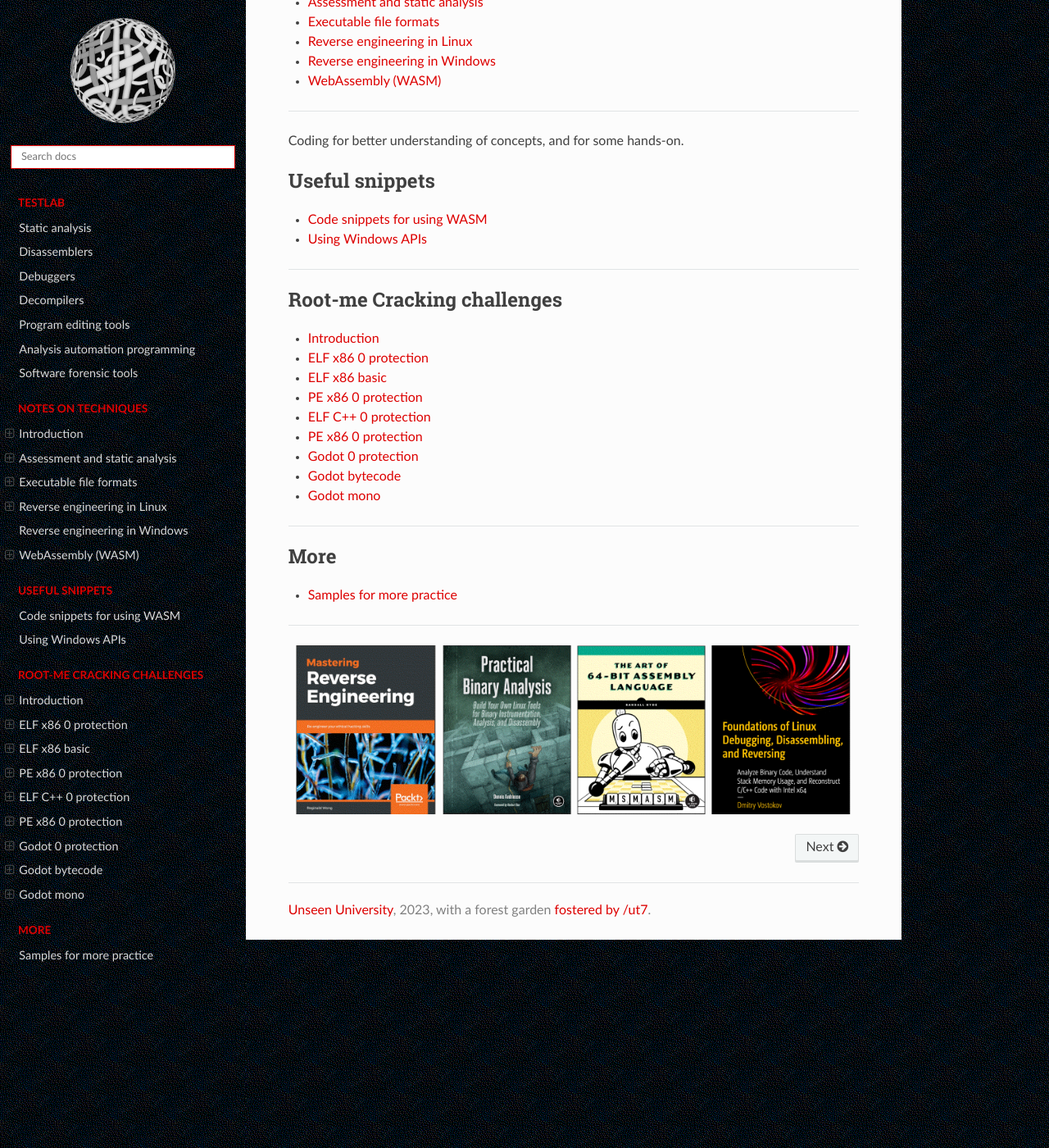
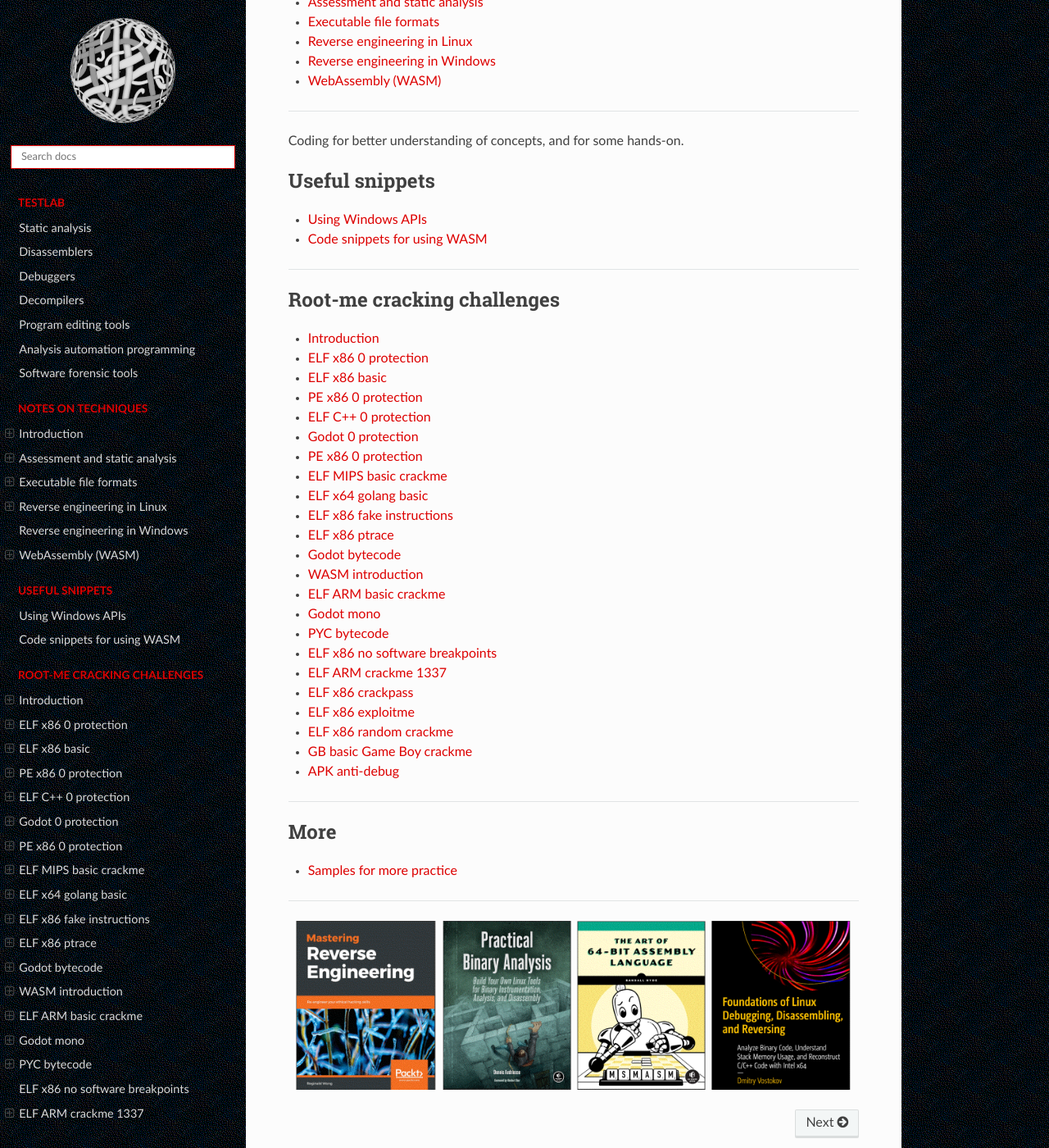
Before and after one commit to tymyrddin/red-reverse, a Sphinx documentation site: the page built from source/index.rst, in a window 1280 px wide and 1400 px high, scrolled down 802 px. Shown: the whole window at 82% size. Built offline with Sphinx 7.4.7 and the Read the Docs theme 2.0.0, drawn with Linux system fonts in a browser that asks for light colours.

Commit message:
Added root-me challenge

````diff
--- a/source/docs/root-me/README.md
+++ b/source/docs/root-me/README.md
@@ -14,7 +14,21 @@
 * [ELF x86 basic](elf-x86-basic.md)
 * [PE x86 0 protection](pe-x86-0.md)
 * [ELF C++ 0 protection](elf-cpp-0.md)
+* [Godot 0 protection](godot-0.md)
 * [PE DotNet 0 protection](pe-dotnet-0.md)
-* [Godot 0 protection](godot-0.md)
+* [ELF MIPS basic crackme](elf-mips-basic.md)
+* [ELF x64 golang basic](elf-x64-go-basic.md)
+* [ELF x86 fake instructions](elf-x86-fake.md)
+* [ELF x86 ptrace](elf-x86-ptrace.md)
 * [Godot bytecode](godot-bytecode.md)
+* [WASM introduction](wasm-intro.md)
+* [ELF ARM basic crackme](elf-arm-basic.md)
 * [Godot mono](godot-mono.md)
+* [PYC bytecode](pyc-bytecode.md)
+* [ELF x86 no software breakpoints](elf-x86-no-br.md)
+* [ELF ARM crackme 1337](elf-arm-1337.md)
+* [ELF x86 crackpass](elf-x86-crackpass.md)
+* [ELF x86 exploitme](elf-x86-exploitme.md)
+* [ELF x86 random crackme](elf-x86-random.md)
+* [GB basic Game Boy crackme](gb-basic.md)
+* [APK anti-debug](apk-anti-debug.md)
--- /dev/null
+++ b/source/docs/root-me/elf-x64-go-basic.md
@@ -0,0 +1,21 @@
+# ELF x64 golang basic
+
+[Root-me challenge](https://www.root-me.org/en/Challenges/Cracking/ELF-x64-Golang-basic): Find the validation password.
+
+----
+
+1. ELF 64-bit LSB executable, x86-64, version 1 (SYSV), statically linked, Go `BuildID=2cf6d44559551c6185a598406fb67318d5b2396e`, with `debug_info`, not stripped
+2. Analysis
+
+* Golang calling convention uses the stack for parameters and return values.
+* There is a `bytes.Compare` call between the `xored` flag and the key
+
+3. Dump the `xored` flag
+4. `rexor` it with the key
+
+----
+
+## Resources
+
+* [Reversing Golang Binaries Like a Pro - RedNaga](https://repository.root-me.org/Reverse%20Engineering/EN%20-%20Reversing%20Golang%20Binaries%20Like%20a%20Pro%20-%20RedNaga.pdf)
+* [Golang Reverse - Zaytsev](https://repository.root-me.org/Reverse%20Engineering/EN%20-%20Golang%20Reverse%20-%20Zaytsev.pdf)
--- /dev/null
+++ b/source/docs/root-me/elf-x86-fake.md
@@ -0,0 +1,17 @@
+# ELF x86 fake instructions
+
+[Root-me challenge](https://www.root-me.org/en/Challenges/Cracking/ELF-x86-Fake-Instructions?action_solution=voir#ancre_solution): Some fakes instructions. Compiled with gcc 4.3.2 on Xubuntu 8.04. Proc : 32bits x86.
+
+----
+
+```text
+ltrace ./crackme password
+```
+
+----
+
+## Resources
+
+* [The GNU binary utils](https://repository.root-me.org/Administration/Unix/Linux/EN%20-%20The%20GNU%20binary%20utils.pdf)
+* [Executable and Linkable Format ELF](https://repository.root-me.org/Reverse%20Engineering/x86/Unix/EN%20-%20Executable%20and%20Linkable%20Format%20ELF.pdf)
+* [Reverse engineering Linux ELF binaries on the x86 platform](https://repository.root-me.org/Reverse%20Engineering/x86/Unix/EN%20-%20Reverse%20engineering%20Linux%20ELF%20binaries%20on%20the%20x86%20platform.pdf)
--- a/source/index.rst
+++ b/source/index.rst
@@ -45,8 +45,8 @@
    :includehidden:
    :caption: Useful snippets
 
+   Using Windows APIs <https://github.com/tymyrddin/codes-reverse/tree/main/windows>
    Code snippets for using WASM <https://github.com/tymyrddin/codes-reverse/tree/main/wasm>
-   Using Windows APIs <https://github.com/tymyrddin/codes-reverse/tree/main/windows>
 
 ----
 
@@ -54,17 +54,31 @@
    :glob:
    :maxdepth: 1
    :includehidden:
-   :caption: Root-me Cracking challenges
+   :caption: Root-me cracking challenges
 
    docs/root-me/README.md
    docs/root-me/elf-x86-0.md
    docs/root-me/elf-x86-basic.md
    docs/root-me/pe-x86-0.md
    docs/root-me/elf-cpp-0.md
+   docs/root-me/godot-0.md
    docs/root-me/pe-dotnet-0.md
-   docs/root-me/godot-0.md
+   docs/root-me/elf-mips-basic.md
+   docs/root-me/elf-x64-go-basic.md
+   docs/root-me/elf-x86-fake.md
+   docs/root-me/elf-x86-ptrace.md
    docs/root-me/godot-bytecode.md
+   docs/root-me/wasm-intro.md
+   docs/root-me/elf-arm-basic.md
    docs/root-me/godot-mono.md
+   docs/root-me/pyc-bytecode.md
+   docs/root-me/elf-x86-no-br.md
+   docs/root-me/elf-arm-1337.md
+   docs/root-me/elf-x86-crackpass.md
+   docs/root-me/elf-x86-exploitme.md
+   docs/root-me/elf-x86-random.md
+   docs/root-me/gb-basic.md
+   docs/root-me/apk-anti-debug.md
 
 ----
 
````
Also changed, not shown: source/docs/root-me/apk-anti-debug.md (added, +9 -0 lines), source/docs/root-me/elf-arm-1337.md (added, +66 -0 lines), source/docs/root-me/elf-arm-basic.md (added, +71 -0 lines), source/docs/root-me/elf-mips-basic.md (added, +25 -0 lines), source/docs/root-me/elf-x86-crackpass.md (added, +9 -0 lines), source/docs/root-me/elf-x86-exploitme.md (added, +13 -0 lines), source/docs/root-me/elf-x86-no-br.md (added, +7 -0 lines), source/docs/root-me/elf-x86-ptrace.md (added, +25 -0 lines), source/docs/root-me/elf-x86-random.md (added, +12 -0 lines), source/docs/root-me/gb-basic.md (added, +13 -0 lines), source/docs/root-me/pyc-bytecode.md (added, +22 -0 lines), source/docs/root-me/wasm-intro.md (added, +22 -0 lines).
